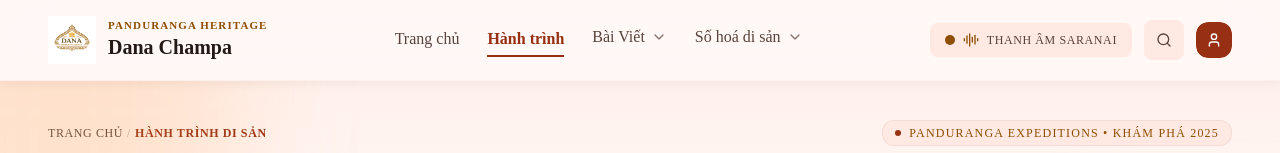
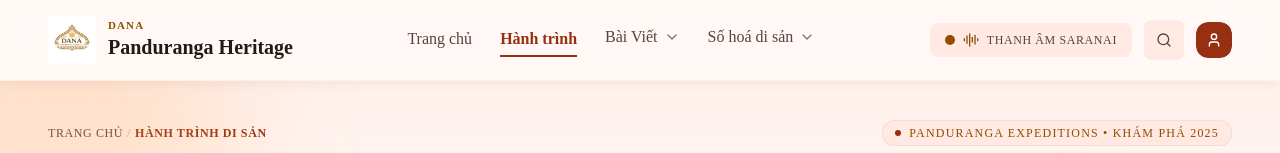
Before and after one commit to thoangne/ChampaWeb, a React (Vite) app in the folder frontend/: page /tour in a window 1280 px wide. Shown: the top 153 px of the page. Built offline with nearby package versions, Linux system fonts and the light colour scheme.

Commit message:
change name header

```diff
--- a/frontend/index.html
+++ b/frontend/index.html
@@ -10,7 +10,7 @@
   <link rel="apple-touch-icon" href="/Logo.png" />
   <meta name="viewport"
     content="width=device-width, initial-scale=1.0, maximum-scale=1.0, user-scalable=no, viewport-fit=cover" />
-  <title>Dana Panduranga - Du lịch & Di sản Champa</title>
+  <title>Dana - Du lịch & Di sản Champa</title>
 
   <link rel="preconnect" href="https://fonts.googleapis.com" />
   <link rel="preconnect" href="https://fonts.gstatic.com" crossorigin />
--- a/frontend/src/components/Header.tsx
+++ b/frontend/src/components/Header.tsx
@@ -85,10 +85,10 @@ export default function Header({ onToggleAudio, isAudioPlaying }: HeaderProps) {
             />
             <div className="flex flex-col text-left whitespace-nowrap">
               <span className="font-label-sm text-[9px] sm:text-[10px] xl:text-[11px] uppercase tracking-wider sm:tracking-widest text-secondary font-semibold whitespace-nowrap leading-tight">
-                Panduranga Heritage
+                Dana
               </span>
               <span className="font-serif text-base sm:text-lg xl:text-xl text-on-surface leading-tight group-hover:text-primary transition-colors font-bold whitespace-nowrap">
-                Dana Champa
+                Panduranga Heritage
               </span>
             </div>
           </Link>
```
